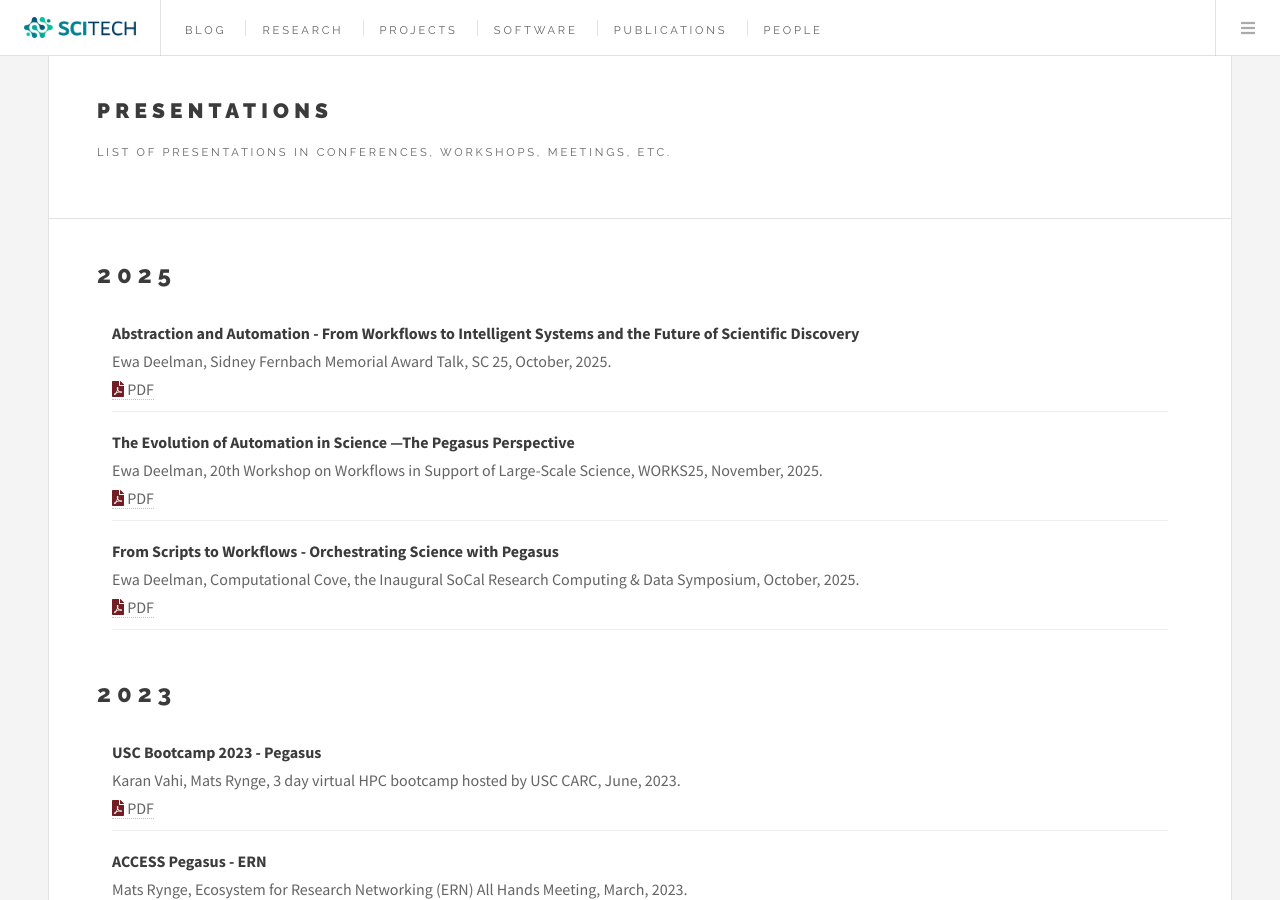
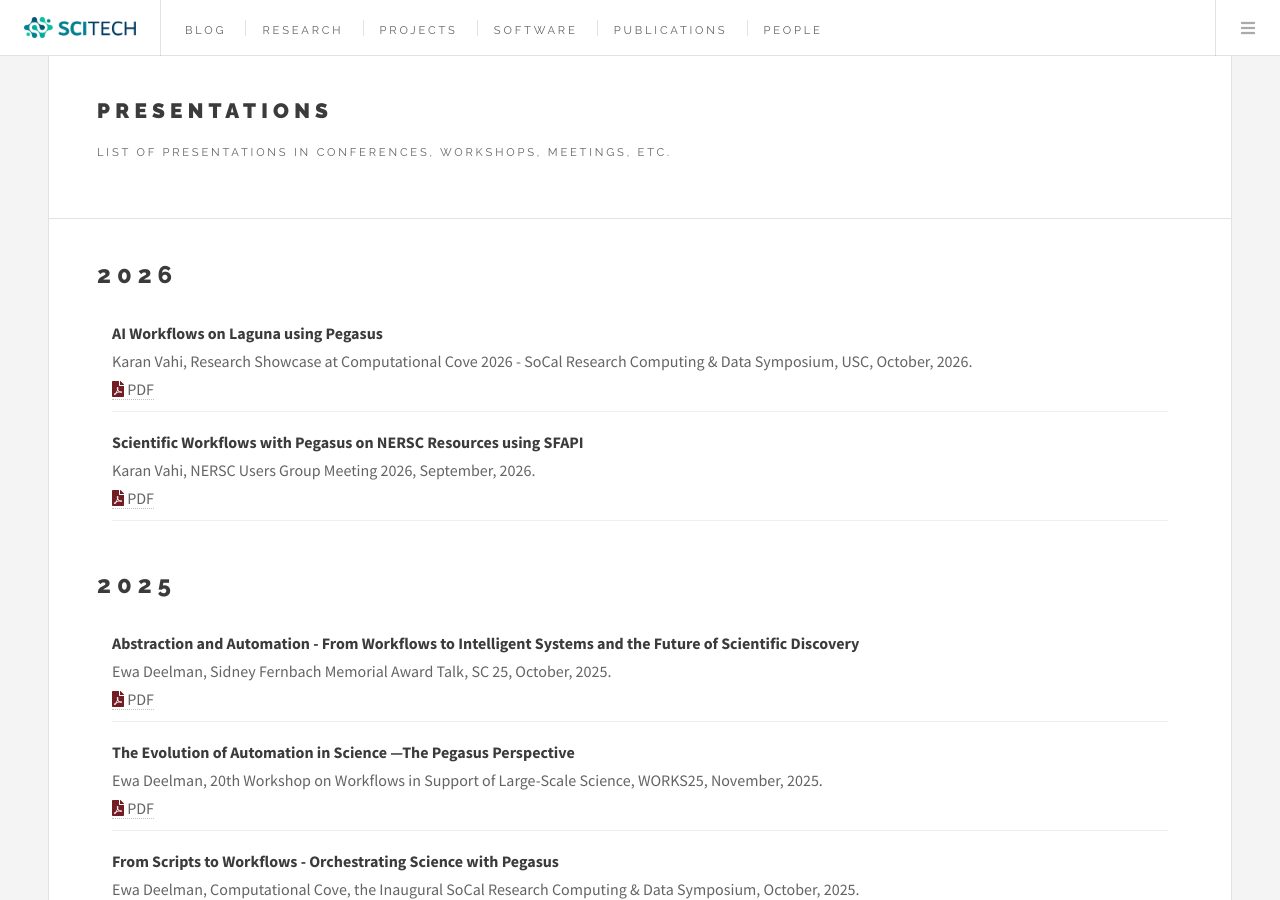
Before and after one commit to scitech-isi/scitech-isi.github.io, a Jekyll site: the page built from _publications/presentations.html, in a window 1280 px wide and 900 px high, scrolled down 416 px. Built offline with Jekyll 4.4.1, drawn with Linux system fonts in a browser that asks for light colours.

Commit message:
added the presentations and poster from computational cove and NUG 2026

```diff
--- a/_data/posters.yml
+++ b/_data/posters.yml
@@ -1,3 +1,10 @@
+- title: "Pegasus Studio:  Artificial Intelligence Assisted Workflow Management on National Cyberinfrastructure"
+  author: Mats Rynge, Komal Thareja, Karan Vahi
+  description: Computational Cove 2026 - the SoCal Research Computing & Data Symposium, USC, Los Angeles, CA, 2, Oct 2026
+  month: October
+  year: 2026
+  file: pegasus-studio-comp-cove-2026.pdf
+
 - title: "Impact of Cyberinfrastructure Fellowship Program for Undergraduates"
   author: Angela Murillo, Don Brower, Nicole Virdone, Sajith Sasidharan, Sarowar Hossain, Jaya Bharti, Ewa Deelman
   description: Practice and Experience in Advanced Research Computing 2025 (PEARC '25) , Columbus, OH, 20-24, July, 2025
--- a/_data/presentations.yml
+++ b/_data/presentations.yml
@@ -1,3 +1,17 @@
+- title: AI Workflows on Laguna using Pegasus
+  author: Karan Vahi
+  description: Research Showcase at Computational Cove 2026 -  SoCal Research Computing & Data Symposium, USC
+  month: October
+  year: 2026
+  file: vahi-comp-cove-2026.pdf
+
+- title: Scientific Workflows with Pegasus on NERSC Resources using SFAPI
+  author: Karan Vahi
+  description: NERSC Users Group Meeting 2026
+  month: September
+  year: 2026
+  file: vahi-pegasus-nug-2026.pdf
+
 - title: Abstraction and Automation - From Workflows to Intelligent Systems and the Future of Scientific Discovery
   author: Ewa Deelman
   description: Sidney Fernbach Memorial Award Talk, SC 25
```
Also changed, not shown: 7 other files.
